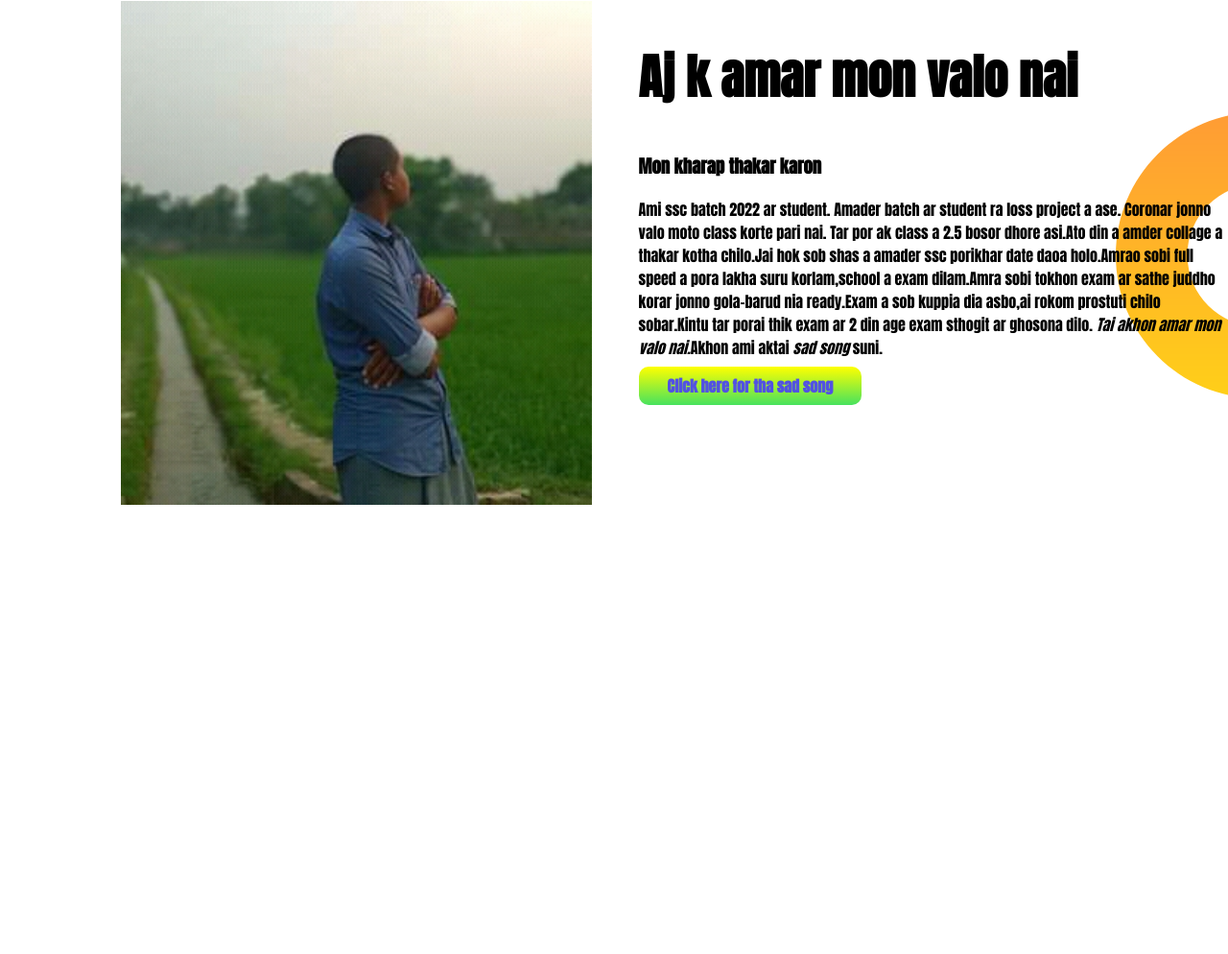
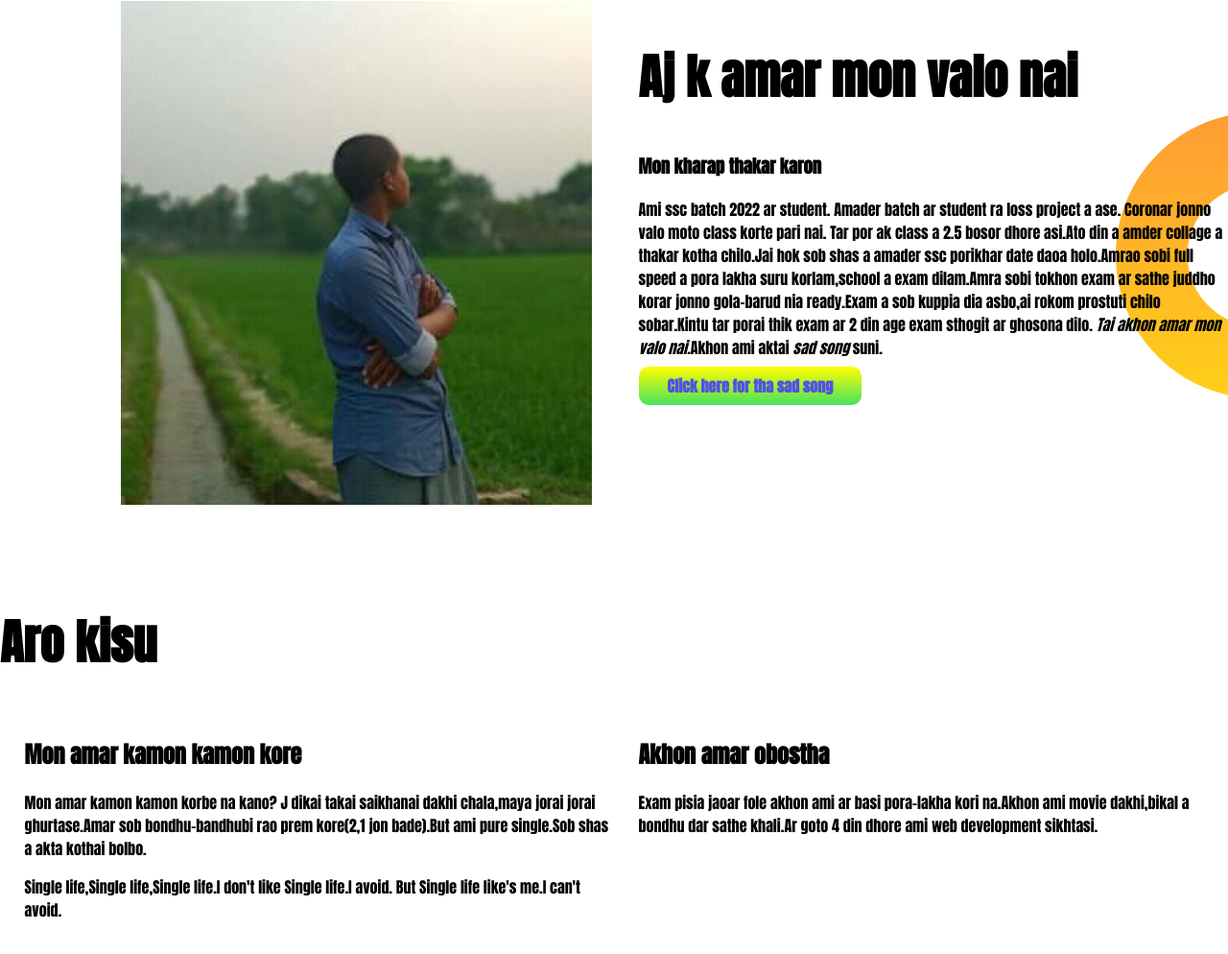
Before and after one commit to mdsalman4/Developer-portfolio, a plain HTML site: page index.html in a window 1280 px wide. Shown: the part 592-1586 px from the top of the page at 96% size. Before the commit the page ends 1223 px from the top, so only its background shows below. Drawn offline with Linux system fonts and the light colour scheme.

Commit message:
third commit

```diff
--- a/index.html
+++ b/index.html
@@ -13,7 +13,7 @@
 </head>
 
 <body>
-    <section class="top-banner">
+    <section class="top-banner flexible-container">
         <div class="half-width">
             <h1>Welcome to</h1>
             <h1><span class="nam">Md.Salman</span> world</h1>
@@ -33,7 +33,7 @@
         </div>
         <div class="half-width"> <img src="ps.png" alt=""></div>
     </section>
-    <section class="mon-valo">
+    <section class="mon-valo flexible-container">
         <div class="half-width"> <img src="salman2.jpg" alt=""></div>
         <div class="half-width">
             <h1>Aj k amar mon valo nai</h1>
@@ -49,6 +49,26 @@
         </div>
 
     </section>
+    <section class="experience-area">
+        <h1>Aro kisu</h1>
+        <div class="flexible-container">
+            <div class="half-width">
+                <h2>Mon amar kamon kamon kore</h2>
+                <p>Mon amar kamon kamon korbe na kano? J dikai takai saikhanai dakhi chala,maya jorai jorai
+                    ghurtase.Amar
+                    sob bondhu-bandhubi rao prem kore(2,1 jon bade).But ami pure single.Sob shas a akta kothai bolbo.
+                </p>
+                <p>Single life,Single life,Single life.I don't like Single life.I avoid. But Single life like's me.I
+                    can't
+                    avoid.</p>
+            </div>
+            <div class="half-width">
+                <h2>Akhon amar obostha</h2>
+                <p>Exam pisia jaoar fole akhon ami ar basi pora-lakha kori na.Akhon ami movie dakhi,bikal a bondhu dar
+                    sathe khali.Ar goto 4 din dhore ami web development sikhtasi.</p>
+            </div>
+        </div>
+    </section>
 </body>
 
 </html>
--- a/style.css
+++ b/style.css
@@ -11,7 +11,7 @@ h1 {
     color: orange;
 }
 
-section {
+.flexible-container {
     display: flex;
     margin-bottom: 100px;
 }
```
